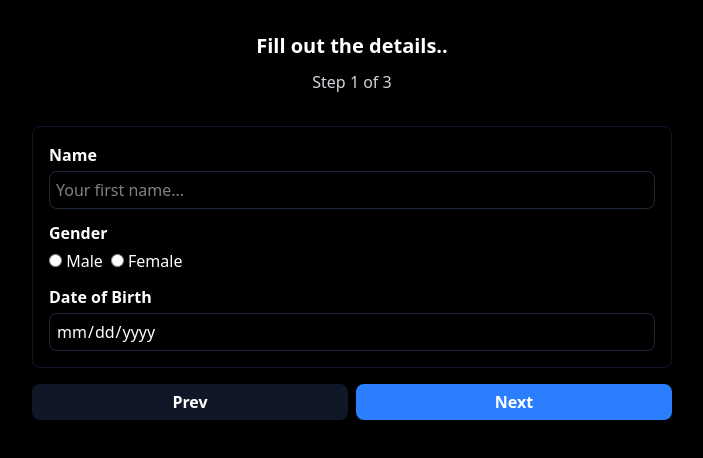
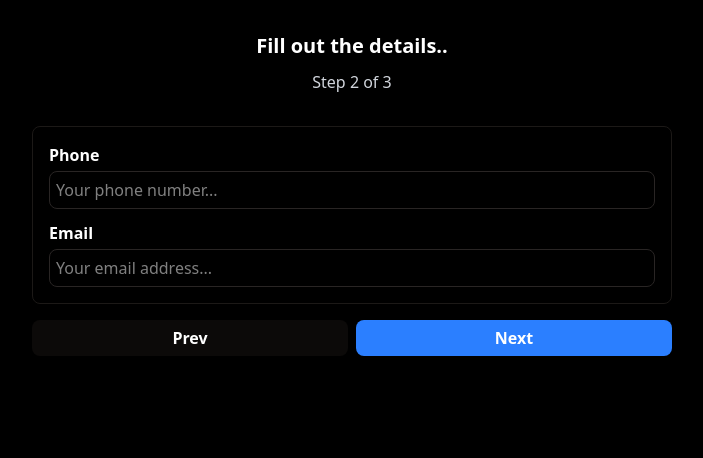
Before and after one commit to aditya-adavade12/multi-step-form, a React (Vite) app: page / in a window 1280 px wide. Both pictures are taken after a click on the button "Next". Shown: the top 458 px of the page, without its empty margins (288-991 px from the left). Built offline with nearby package versions, Linux system fonts and the light colour scheme.

Commit message:
New updates in code

```diff
--- a/src/Components/Form.jsx
+++ b/src/Components/Form.jsx
@@ -9,8 +9,57 @@ const Form = () => {
   const next = useRef();
   const submit = useRef();
   const btns = useRef();
+  const handleError = useRef();
   // Step Counter
   const [Step, setStep] = useState(1);
+  // Next Step Function
+  const nextStep = (count) => {
+    switch (count) {
+      case 1:
+        step1.current.style.display = "none";
+        step2.current.style.display = "block";
+        setStep(Step + 1);
+        break;
+      case 2:
+        step2.current.style.display = "none";
+        step3.current.style.display = "block";
+        next.current.style.display = "none";
+        submit.current.style.display = "block";
+        setStep(3);
+        break;
+      default:
+        console.log("Error");
+        break;
+    }
+  }
+  // Previous Step Function
+  const prevStep = (count) => {
+    if (count === 3) {
+      step3.current.style.display = "none";
+      step2.current.style.display = "block";
+      next.current.style.display = "block";
+      submit.current.style.display = "none";
+      setStep(Step - 1);
+    } else if (count === 2) {
+      step2.current.style.display = "none";
+      step1.current.style.display = "block";
+      setStep(Step - 1);
+    } else if (count === 1) {
+      step1.current.style.display = "block";
+      step2.current.style.display = "none";
+      setStep(1);
+    }
+  }
+  // Form
+  const [Form, setForm] = useState({name: "", gender: "", dob: "", phone: "", email: "", username: "", password: ""})
+  // Input Handler
+  const inputHandler = (e) => {
+    let {name, value} = e.target;
+    setForm((prevValue) => ({
+      ...prevValue,
+      [name] : value,
+    }));
+  }
   return (
     <div className="text-white">
       {/* Progress Bar */}
@@ -30,8 +79,11 @@ const Form = () => {
       {/* Form Container */}
       <div
         id="form-container"
-        className="p-4 w-[50vw] mx-auto mt-8 rounded-lg border border-slate-900 max-sm:w-[90vw]"
+        className="p-4 w-[50vw] mx-auto mt-8 rounded-lg border border-stone-900 max-sm:w-[90vw]"
       >
+        {/* Error */}
+        <div id="error" className="bg-red-800 py-1 mb-1.5 rounded-md font-semibold px-1.5 hidden" ref={handleError}>
+        </div>
         {/* Form 1 */}
         <div ref={step1}>
           <div id="form1" className="flex flex-col justify-start gap-3">
@@ -43,8 +95,10 @@ const Form = () => {
                 type="text"
                 name="name"
                 id="name"
+                value={Form.name}
+                onChange={inputHandler}
                 placeholder="Your first name..."
-                className="w-full border border-gray-800 px-1.5 py-1.5 rounded-lg outline-none"
+                className="w-full border border-stone-800 px-1.5 py-1.5 rounded-lg outline-none"
                 required
               />
             </div>
@@ -54,11 +108,11 @@ const Form = () => {
               </label>
               <div className="flex flex-row items-center gap-2">
                 <div>
-                  <input type="radio" name="gender" id="male" />{" "}
+                  <input type="radio" name="gender" id="male" onChange={inputHandler} value="Male" checked={Form.gender == "Male"} />{" "}
                   <label htmlFor="male">Male</label>
                 </div>
                 <div>
-                  <input type="radio" name="gender" id="female" />{" "}
+                  <input type="radio" name="gender" id="female" onChange={inputHandler} value="Female" checked={Form.gender == "Female"} />{" "}
                   <label htmlFor="female">Female</label>
                 </div>
               </div>
@@ -71,7 +125,9 @@ const Form = () => {
                 type="date"
                 name="dob"
                 id="dob"
-                className="w-full border border-gray-800 px-1.5 py-1.5 rounded-lg outline-none"
+                value={Form.dob}
+                onChange={inputHandler}
+                className="w-full border border-stone-800 px-1.5 py-1.5 rounded-lg outline-none"
                 required
               />
             </div>
@@ -88,8 +144,10 @@ const Form = () => {
                 type="text"
                 name="phone"
                 id="phone"
+                value={Form.phone}
+                onChange={inputHandler}
                 placeholder="Your phone number..."
-                className="w-full border border-gray-800 px-1.5 py-1.5 rounded-lg outline-none"
+                className="w-full border border-stone-800 px-1.5 py-1.5 rounded-lg outline-none"
                 required
               />
             </div>
@@ -101,8 +159,10 @@ const Form = () => {
                 type="email"
                 name="email"
                 id="email"
+                value={Form.email}
+                onChange={inputHandler}
                 placeholder="Your email address..."
-                className="w-full border border-gray-800 px-1.5 py-1.5 rounded-lg outline-none"
+                className="w-full border border-stone-800 px-1.5 py-1.5 rounded-lg outline-none"
                 required
               />
             </div>
@@ -119,8 +179,10 @@ const Form = () => {
                 type="text"
                 name="username"
                 id="username"
+                value={Form.username}
+                onChange={inputHandler}
                 placeholder="Your username..."
-                className="w-full border border-gray-800 px-1.5 py-1.5 rounded-lg outline-none"
+                className="w-full border border-stone-800 px-1.5 py-1.5 rounded-lg outline-none"
                 required
               />
             </div>
@@ -132,8 +194,10 @@ const Form = () => {
                 type="password"
                 name="password"
                 id="password"
+                value={Form.password}
+                onChange={inputHandler}
                 placeholder="Your password..."
-                className="w-full border border-gray-800 px-1.5 py-1.5 rounded-lg outline-none"
+                className="w-full border border-stone-800 px-1.5 py-1.5 rounded-lg outline-none"
                 required
               />
             </div>
@@ -147,18 +211,21 @@ const Form = () => {
         ref={btns}
       >
         <button
-          className="bg-gray-900 w-full p-1.5 rounded-lg cursor-pointer hover:opacity-85 transition-all outline-none"
+          className="bg-stone-950 w-full p-1.5 rounded-lg cursor-pointer hover:opacity-85 transition-all outline-none"
           ref={prev}
+          onClick={() => prevStep(Step)}
         >
           Prev
         </button>
         <button
           className="bg-blue-500 w-full p-1.5 rounded-lg cursor-pointer hover:opacity-85 transition-all outline-none"
           ref={next}
+          onClick={() => nextStep(Step)}
         >
           Next
         </button>
-        <button className="bg-blue-500 w-full p-1.5 rounded-lg cursor-pointer hover:opacity-85 transition-all outline-none hidden" ref={submit}>
+        <button className="bg-white text-black w-full p-1.5 rounded-lg cursor-pointer hover:opacity-85 transition-all outline-none hidden" ref={submit} onClick={() => console.log(Form)
+        }>
           Submit
         </button>
       </div>
```
